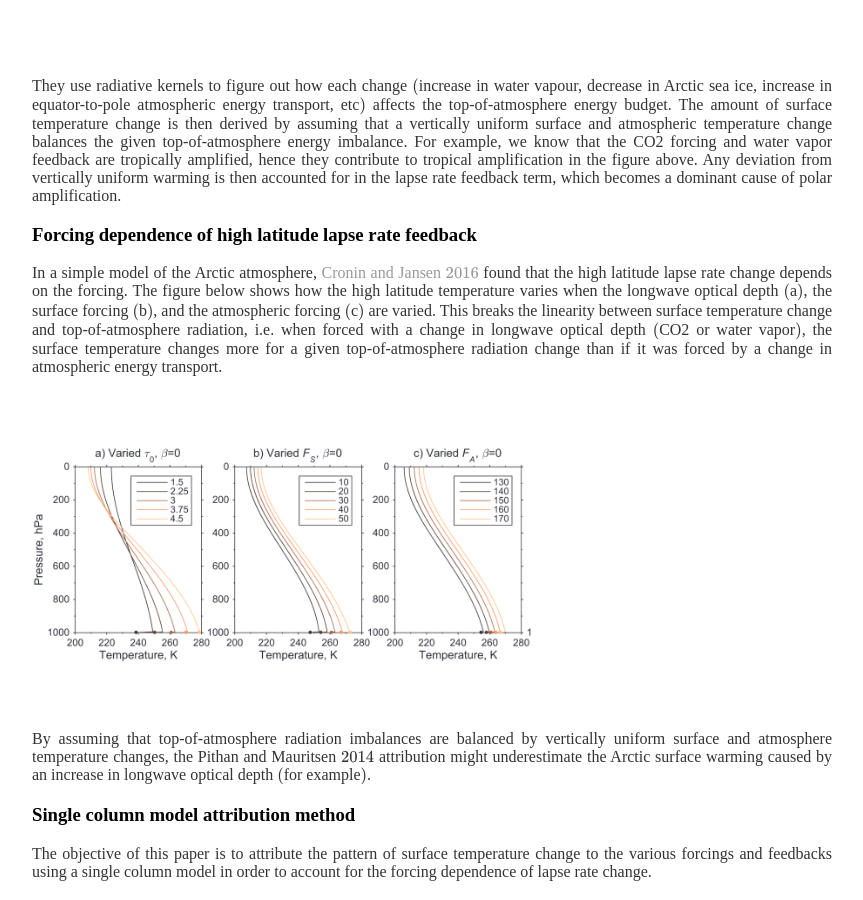
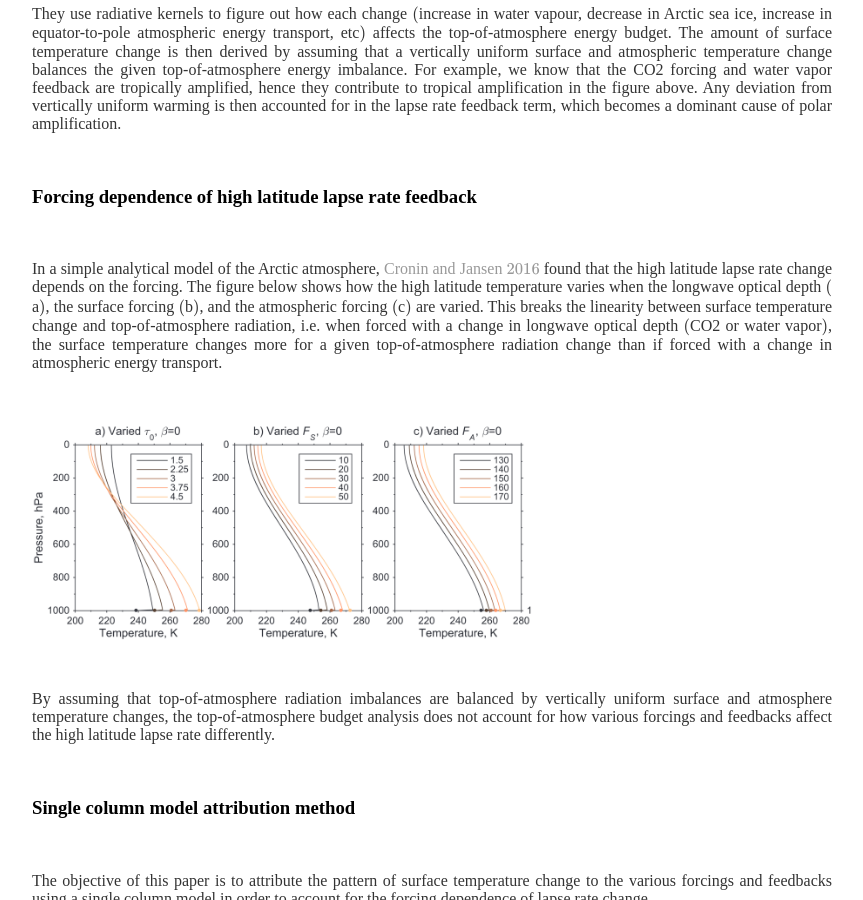
Before and after one commit to matthewjhenry/old_website, a Jekyll site: the page built from _posts/2020-06-15-SCM.md, in a window 1280 px wide and 900 px high, scrolled down 1291 px. Shown: the whole window, without its empty margins (26-889 px from the left). Built offline with Jekyll 4.4.1, drawn with Linux system fonts in a browser that asks for light colours; formulas are drawn with MathJax 3; comment, search, counter and statistics services are not loaded; some of the changed text lies outside the part shown.

Commit message:
image fix???

```diff
--- a/_posts/2020-06-15-SCM.md
+++ b/_posts/2020-06-15-SCM.md
@@ -1,49 +1,52 @@
 ---
 layout: post
-title: "[DRAFT] Decomposing the drivers of polar amplification with a single column model."
+title: "Decomposing the drivers of polar amplification with a single column model."
 date: 2020-06-15
 use_math: true
 ---
-
-DRAFT VERSION
 
 I submitted the last paper from my PhD onto EarthArXiv: [Decomposing the drivers of polar amplification with a single column model](https://eartharxiv.org/dzmvq), done in collaboration with [Tim Merlis](http://www.meteo.mcgill.ca/~tmerlis/), [Nick Lutsko](https://nicklutsko.github.io/), and [Brian Rose](http://www.atmos.albany.edu/facstaff/brose/). Here is a summary of the motivation of the paper and the main result.
 
 The work is focused on understanding the causes of polar amplification: the warming from increasing greenhouse gases is amplified at high latitudes both in models and observations.
 
-<br/><br/>
+<br/>
 <div style="text-align:center;valign:center"><img src="https://matthewjhenry.github.io/images/cmip5_PA.png" alt="" style="display: block; width: 400px; height: auto;"></div>
-<br/><br/>
+<br/>
 
 <h3>Top-of-atmosphere budget analysis</h3>
+<br/>
 
 Various mechanisms are thought to contribute to polar amplification: sea-ice albedo feedback, lapse rate and Planck feedback, atmospheric and oceanic heat transport changes. There generally has been two approaches to investigate the contributions of each of them. The first is to turn a certain mechanism off and see how that affects the pattern of warming $($mechanism denial experiment$)$. The second method is to diagnose how each mechanism contributes to the pattern of warming through some kind of budget analysis.
 
 [Pithan and Mauritsen (2014)](https://www.nature.com/articles/ngeo2071) quantify the contributions of various forcings and feedbacks to polar amplification in CMIP5 models using a top-of-atmosphere energy budget based method described below. In the figure below, the distance from the one-to-one line determines how much this forcing or feedback contributes to Arctic / tropical amplification.
 
-<br/><br/>
+<br/>
 <div style="text-align:center;valign:center"><img src="https://matthewjhenry.github.io/images/pm14.png" alt="" style="display: block; width: 300px; height: auto;"></div>
-<br/><br/>
+<br/>
 
 They use radiative kernels to figure out how each change $($increase in water vapour, decrease in Arctic sea ice, increase in equator-to-pole atmospheric energy transport, etc$)$ affects the top-of-atmosphere energy budget. The amount of surface temperature change is then derived by assuming that a vertically uniform surface and atmospheric temperature change balances the given top-of-atmosphere energy imbalance. For example, we know that the CO2 forcing and water vapor feedback are tropically amplified, hence they contribute to tropical amplification in the figure above. Any deviation from vertically uniform warming is then accounted for in the lapse rate feedback term, which becomes a dominant cause of polar amplification.
 
+<br/>
 <h3>Forcing dependence of high latitude lapse rate feedback</h3>
+<br/>
 
-In a simple model of the Arctic atmosphere, [Cronin and Jansen (2016)](https://agupubs.onlinelibrary.wiley.com/doi/full/10.1002/2015GL067172) found that the high latitude lapse rate change depends on the forcing. The figure below shows how the high latitude temperature varies when the longwave optical depth $($a$)$, the surface forcing $($b$)$, and the atmospheric forcing $($c$)$ are varied. This breaks the linearity between surface temperature change and top-of-atmosphere radiation, i.e. when forced with a change in longwave optical depth $($CO2 or water vapor$)$, the surface temperature changes more for a given top-of-atmosphere radiation change than if it was forced by a change in atmospheric energy transport.
+In a simple analytical model of the Arctic atmosphere, [Cronin and Jansen (2016)](https://agupubs.onlinelibrary.wiley.com/doi/full/10.1002/2015GL067172) found that the high latitude lapse rate change depends on the forcing. The figure below shows how the high latitude temperature varies when the longwave optical depth $($a$)$, the surface forcing $($b$)$, and the atmospheric forcing $($c$)$ are varied. This breaks the linearity between surface temperature change and top-of-atmosphere radiation, i.e. when forced with a change in longwave optical depth $($CO2 or water vapor$)$, the surface temperature changes more for a given top-of-atmosphere radiation change than if forced with a change in atmospheric energy transport.
 
-<br/><br/>
+<br/>
 <div style="text-align:center;valign:center"><img src="https://matthewjhenry.github.io/images/cj16.png" alt="" style="display: block; width: 500px; height: auto;"></div>
-<br/><br/>
+<br/>
 
-By assuming that top-of-atmosphere radiation imbalances are balanced by vertically uniform surface and atmosphere temperature changes, the Pithan and Mauritsen (2014) attribution might underestimate the Arctic surface warming caused by an increase in longwave optical depth $($for example$)$.
+By assuming that top-of-atmosphere radiation imbalances are balanced by vertically uniform surface and atmosphere temperature changes, the top-of-atmosphere budget analysis does not account for how various forcings and feedbacks affect the high latitude lapse rate differently.
 
+<br/>
 <h3>Single column model attribution method</h3>
+<br/>
 
 The objective of this paper is to attribute the pattern of surface temperature change to the various forcings and feedbacks using a single column model in order to account for the forcing dependence of lapse rate change.
 
-<br/><br/>
+<br/>
 <div style="text-align:center;valign:center"><img src="https://matthewjhenry.github.io/images/scm1.png" alt="" style="display: block; width: 500px; height: auto;"></div>
-<br/><br/>
+<br/>
 
 I first run a warming experiment in an idealized GCM $($aquaplanet, no clouds, no sea ice, comprehensive radiation, similar setup to MiMA$)$. The figure above shows the tropical $($a$)$ and polar temperature change $($b$)$ of the idealized GCM in grey. It is then decomposed using the single column model into the effects of just CO2 $($red$)$, water vapor $($blue$)$, and energy transport $($green for tropics and separated into dry and moist for polar region$)$. The single column model is used to best emulate the idealized GCM. In black, the temperature change when all the parameters are changed matches the idealized GCM temperature change, in grey, well enough.
 
@@ -51,14 +54,16 @@
 
 At high latitudes, the vertical structure of temperature change depends on the forcing. As predicted by the simple Cronin and Jansen model, the increase in longwave optical depth $($CO2 and water vapor$)$ leads to surface-enhanced warming. The increase in energy transport however has a more complex vertical structure. This is expected as the parametrization of energy transport in the Cronin and Jansen model was simplistic.
 
-<br/><br/>
+<br/>
 <div style="text-align:center;valign:center"><img src="https://matthewjhenry.github.io/images/scm3.png" alt="" style="display: block; width: 500px; height: auto;"></div>
-<br/><br/>
+<br/>
 
-In the figure above, we compare the attribution based on the single column model $($dots$)$ and an attribution based on top-of-atmosphere energy imbalance, like in Pithan and Mauritsen $($crosses$)$. A surface heat source is applied at high latitudes to simulate the effect of local feedbacks $($such as the sea-ice albedo feedback$)$. As in Pithan and Mauritsen, the lapse rate, Planck, and sea-ice albedo / local surface heat source are the main contributors to polar amplification.
+In the figure above, we compare the attribution based on the single column model $($dots$)$ and an attribution based on top-of-atmosphere energy imbalance, like in Pithan and Mauritsen $($crosses$)$. A surface heat source is applied at high latitudes $($12 W/m2 $($b$)$ and 24 W/m2 $($c$)$$)$ to simulate the effect of local feedbacks $($such as the sea-ice albedo feedback$)$. As in Pithan and Mauritsen, the lapse rate, Planck, and sea-ice albedo / local surface heat source are the main contributors to polar amplification.
 
 In the single column model attribution $($dots$)$ however, CO2 and water vapor **contribute** to polar amplification due to their surface-enhanced warming structures at high latitudes and the presence of convection in low latitudes. The polar warming structure from atmospheric energy transport convergence is reduced as it preferentially warms the mid and upper troposphere.
 
+<br/>
 <h3>Conclusion</h3>
+<br/>
 
 In conclusion, this work comes as a follow-up to Pithan and Mauritsen's influential paper on polar amplification. The explanation that the lapse rate feedback causes polar amplification was unsatisfactory as the lapse rate feedback, at high latitudes, is not a single process but a result of how the various forcings and feedbacks affect the vertical structure of temperature change. This single column model enables us to separate the drivers of vertical temperature change at high latitudes and get a clearer picture of the drivers of polar amplification.
```
